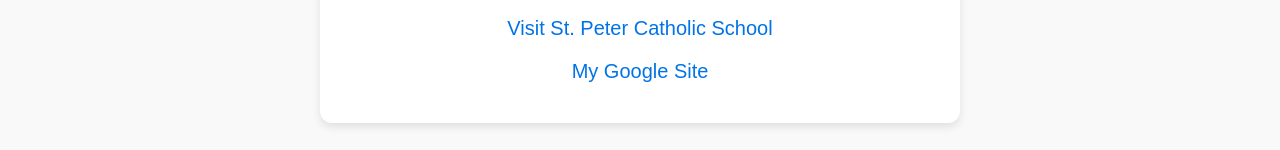
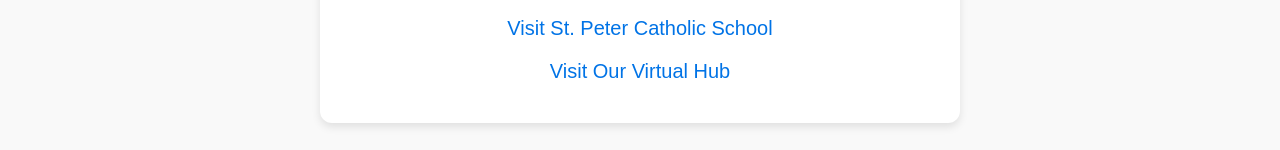
Before and after one commit to kimcrayne/floridabelieve2achieve, a plain HTML site: page index.html in a window 1280 px wide. Shown: the part 347-497 px from the top of the page. Drawn offline with Linux system fonts and the light colour scheme.

Commit message:
Update index.html

```diff
--- a/index.html
+++ b/index.html
@@ -19,7 +19,7 @@
       <li><a href="mailto:kcrayne@floridabelieve2achieve.org">Email Me</a></li>
       <li><a href="https://www.achieveeducation.net/" target="_blank">Visit Achieve to Believe</a></li>
       <li><a href="https://stpeter-deland.org/" target="_blank">Visit St. Peter Catholic School</a></li>
-      <li><a href="https://sites.google.com/floridabelieve2achieve.org/deland/home" target="_blank">My Google Site</a></li>
+<li><a href="https://sites.google.com/view/k-5believe2achieve/home" target="_blank">Visit Our Virtual Hub</a></li>
     </ul>
   </main>
 
```
